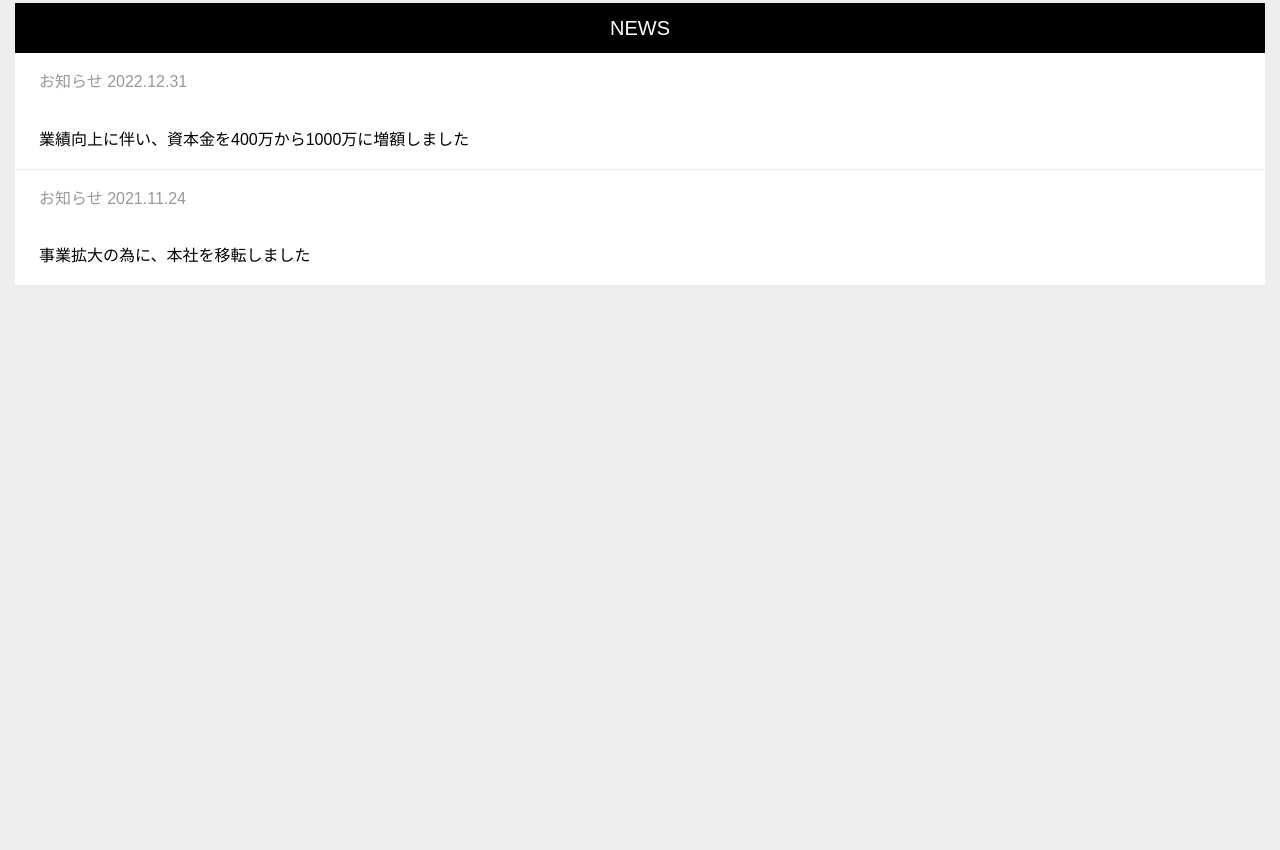
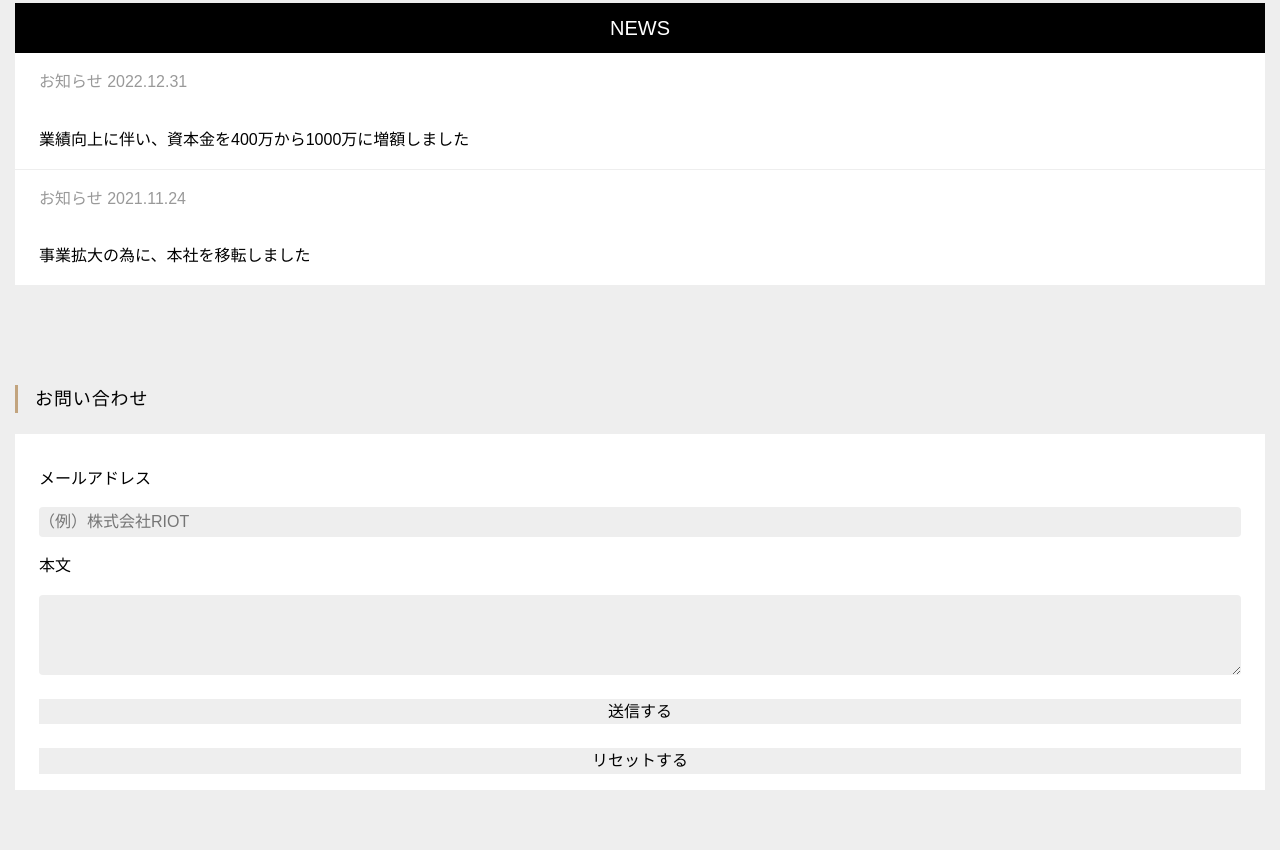
Before and after one commit to shunshimono/riot-compnay-hp, a Gatsby site: page / in a window 1280 px wide. Shown: the part 3842-4692 px from the top of the page. Before the commit the page ends 4187 px from the top, so only its background shows below. Built offline with nearby package versions, Linux system fonts and the light colour scheme; Gatsby itself is replaced by a stand-in of ours.

Commit message:
お問合せフォーム

```diff
--- /dev/null
+++ b/src/components/from/index.tsx
@@ -0,0 +1,112 @@
+import React, { useState, ChangeEventHandler } from "react"
+import styled from "@emotion/styled"
+import { COLOR } from "../constant/color"
+
+export const From = () => {
+  const [value, setValue] = useState<{ [key in string]: string }>({})
+  const [serverResponse, setServerResponse] = useState("")
+
+  const handleChange: ChangeEventHandler<
+    HTMLTextAreaElement | HTMLInputElement
+  > = e => {
+    value[e.target.id] = e.target.value
+    setValue({ ...value })
+  }
+
+  return (
+    <Wrapper>
+      <Heading>お問い合わせ</Heading>
+      <Card>
+        <form>
+          <Label>
+            <Title>メールアドレス</Title>
+            <Input
+              type="email"
+              name="email"
+              id="email"
+              placeholder="（例）株式会社RIOT"
+              value={value["email"]}
+              onChange={handleChange}
+            />
+          </Label>
+          <Label>
+            <Title>本文</Title>
+            <Textarea
+              name="emailBody"
+              id="emailBody"
+              value={value["emailBody"]}
+              onChange={handleChange}
+            />
+          </Label>
+          <div>
+            <Button type="submit">送信する</Button>
+          </div>
+          <div>
+            <Button type="reset">リセットする</Button>
+          </div>
+        </form>
+      </Card>
+    </Wrapper>
+  )
+}
+
+const Wrapper = styled.div`
+  padding: 40px 15px;
+`
+
+const Heading = styled.div`
+  position: relative;
+  padding-left: 20px;
+  font-size: 18px;
+  margin-bottom: 20px;
+  letter-spacing: 0.05em;
+  position: relative;
+  ::before {
+    content: "";
+    line-height: 1.6;
+    display: block;
+    position: absolute;
+    width: 3px;
+    height: 28px;
+    left: 0;
+    top: 0;
+    background-color: #c2a47e;
+  }
+`
+
+const Card = styled.div`
+  margin-bottom: 20px;
+  padding: 1em 1.5em;
+  background: ${COLOR.LIGHT.code};
+`
+
+const Input = styled.input`
+  background-color: #eee;
+  width: 100%;
+  height: 30px;
+  border-radius: 4px;
+`
+
+const Textarea = styled.textarea`
+  background-color: #eee;
+  width: 100%;
+  height: 80px;
+  resize: vertical;
+  border-radius: 4px;
+`
+
+const Title = styled.div`
+  padding: 1em 0;
+`
+
+const Label = styled.label`
+  display: block;
+`
+
+const Button = styled.button`
+  margin-top: 1.5em;
+  display: block;
+  width: 100%;
+  text-align: center;
+  background-color: #eee;
+`
--- a/src/pages/index.tsx
+++ b/src/pages/index.tsx
@@ -6,6 +6,7 @@ import { Top } from "../components/top"
 import { Service } from "../components/service"
 import { About } from "../components/about"
 import { News } from "../components/news"
+import { From } from "../components/from"
 
 const IndexPage = () => (
   <Layout>
@@ -13,6 +14,7 @@ const IndexPage = () => (
     <Service></Service>
     <About></About>
     <News></News>
+    <From></From>
   </Layout>
 )
 
```
